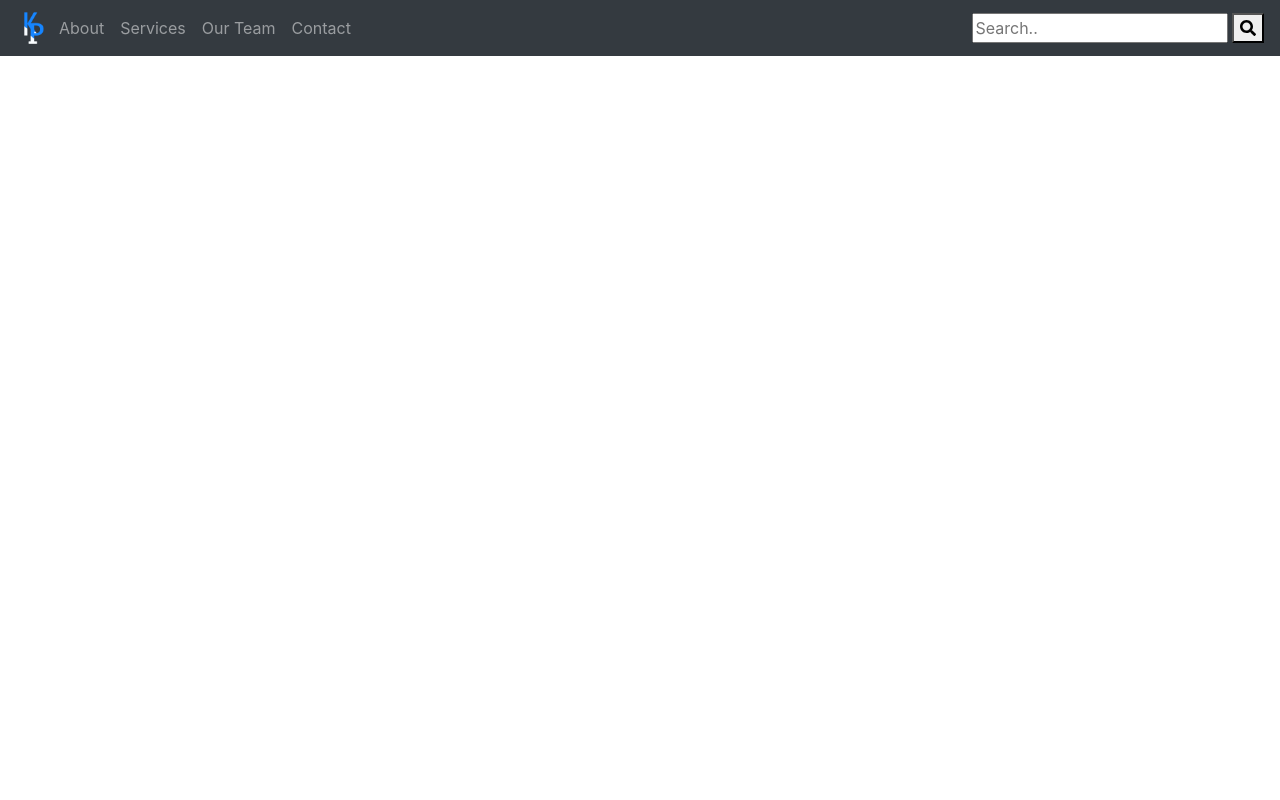
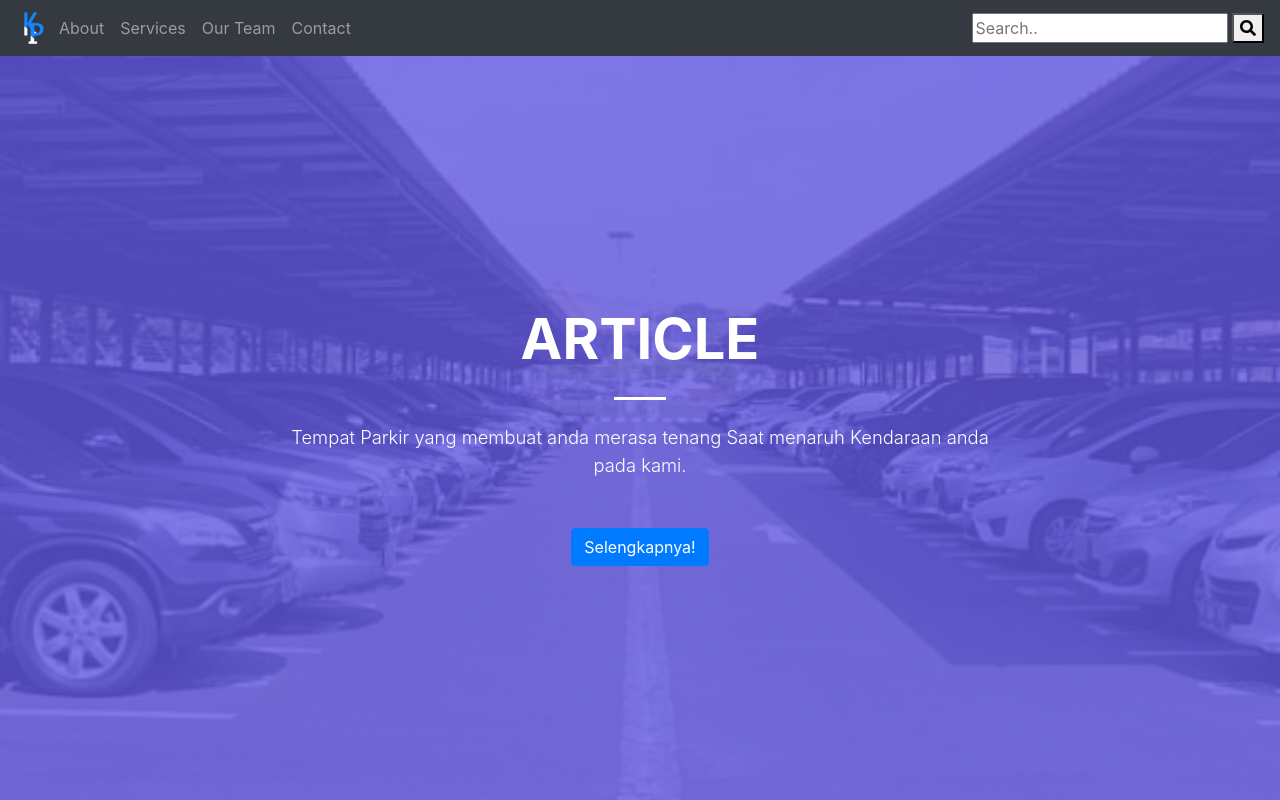
Before and after one commit to pizza40/web-kangparkir.github.io, a plain HTML site: page comingsoon.html in a window 1280 px wide. Drawn offline with nearby package versions, Linux system fonts and the light colour scheme.

Commit message:
mengedit file comingsoon.html dan index.html

```diff
--- a/comingsoon.html
+++ b/comingsoon.html
@@ -19,7 +19,7 @@
     </head>
     <body>
         <nav class="navbar navbar-expand-md navbar-dark fixed-top bg-dark">
-        <a href="#home"><img src="img/logokp.png" width="35" height="35" class="d-inline-block align-top" alt=""></a>
+            <a href="index.html"><img src="img/logokp.png" width="35" height="35" class="d-inline-block align-top" alt=""></a>
             <div class="collapse navbar-collapse" id="navbarCollapse">
             <ul class="navbar-nav mr-auto">
                 <li class="nav-item">
@@ -41,5 +41,23 @@
             </form>
             </div>
         </nav>
+
+        <!-- Masthead-->
+        <header class="masthead" id="home">
+            <div class="container h-100">
+                <div class="row h-100 align-items-center justify-content-center text-center">
+                    <div class="col-lg-10 align-self-end">
+                        <h1 class="text-uppercase text-white font-weight-bold">Article</h1>
+                        <hr class="divider my-4" >
+                    </div>
+                    <div class="col-lg-8 align-self-baseline">
+                        <p class="text-white font-weight-light mb-5">Tempat Parkir yang membuat anda merasa tenang Saat
+                            menaruh Kendaraan anda pada kami.
+                        </p>
+                        <a class="btn btn-primary btn-xl js-scroll-trigger" href="#about">Selengkapnya!</a>
+                    </div>
+                </div>
+            </div>
+        </header>
     </body>
 </html>
```
Also changed, not shown: index.html (+1 -1 lines). Lines whose indentation alone changed are shown as unchanged.
